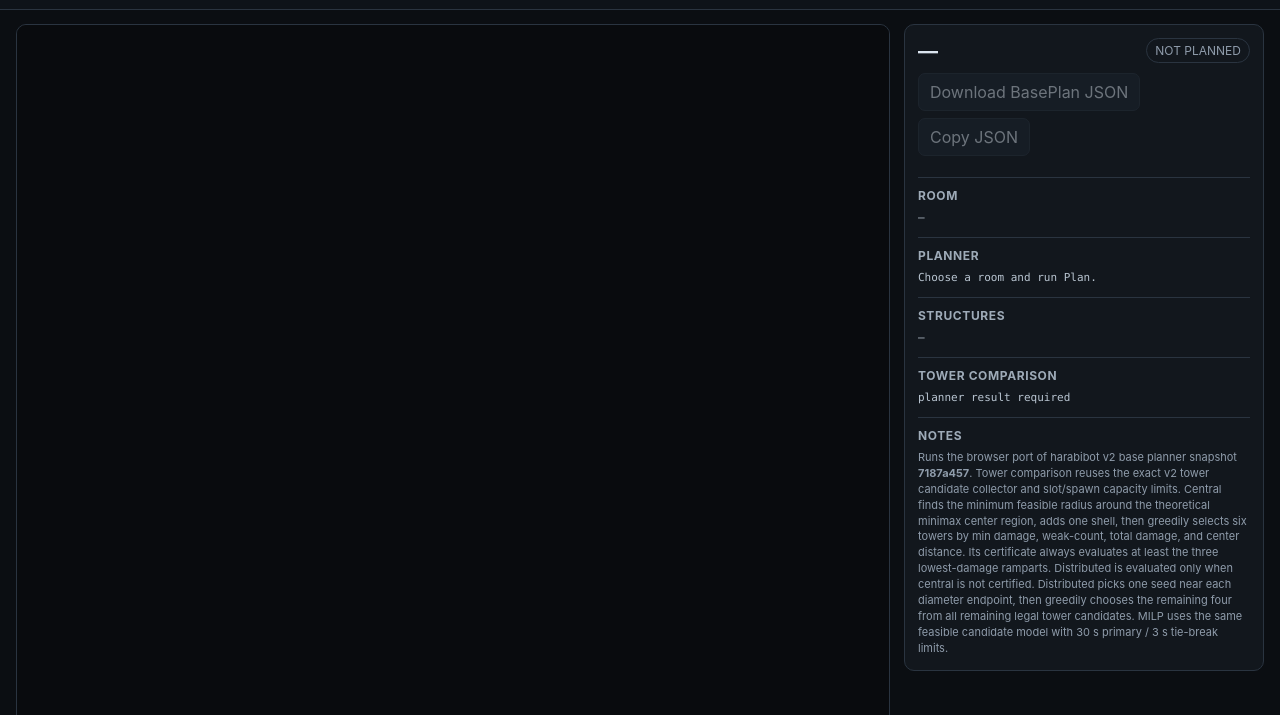
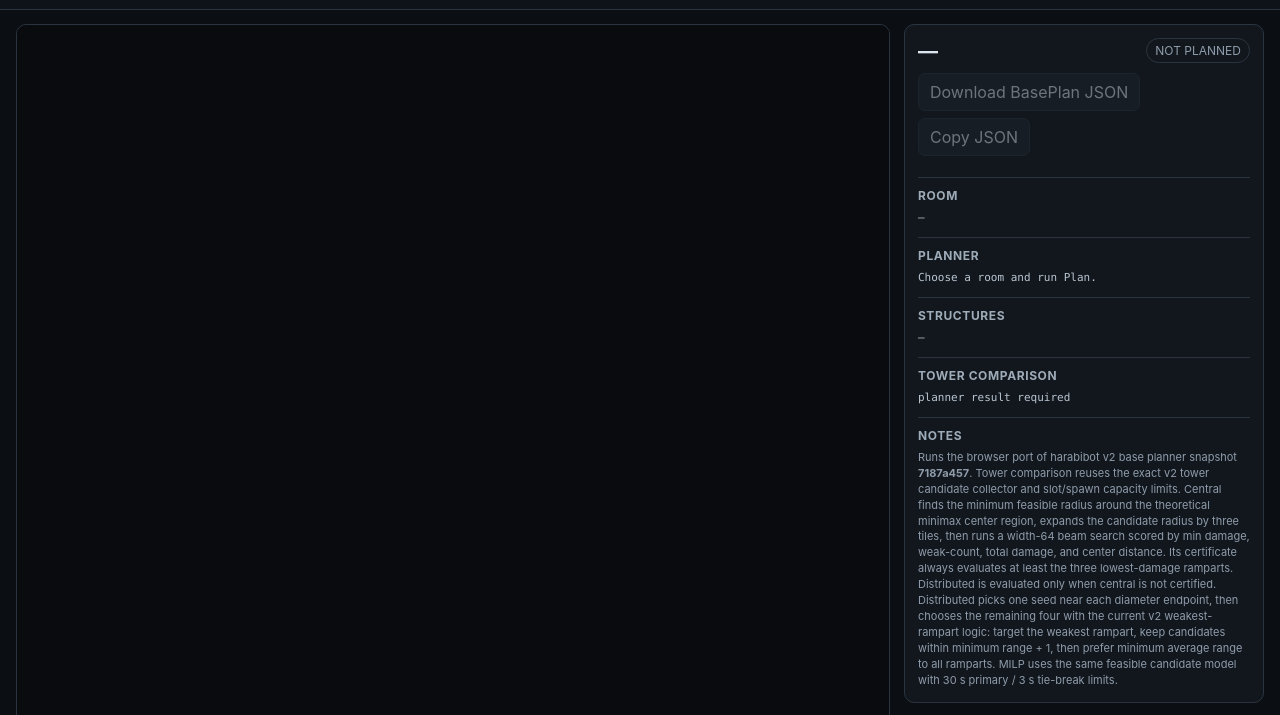
Before and after one commit to sy-harabi/screeps-harabibot_v2, a website: page experiment/tower-placement-comparison/index.html in a window 1280 px wide. Shown: the part 85-800 px from the top of the page. Drawn offline with Linux system fonts and the light colour scheme.

Commit message:
experiment: document beam and v2 distributed logic

```diff
--- a/experiment/tower-placement-comparison/index.html
+++ b/experiment/tower-placement-comparison/index.html
@@ -49,7 +49,7 @@ main{max-width:1500px;margin:auto;padding:14px 16px 30px}.controls{display:flex;
     <div class="section"><h3>Planner</h3><div id="plannerInfo" class="mono">Choose a room and run Plan.</div></div>
     <div class="section"><h3>Structures</h3><div id="counts" class="mono">—</div></div>
     <div class="section"><h3>Tower Comparison</h3><div id="towerOptInfo" class="mono">planner result required</div></div>
-    <div class="section"><h3>Notes</h3><div class="note">Runs the browser port of harabibot v2 base planner snapshot <b>7187a457</b>. Tower comparison reuses the exact v2 tower candidate collector and slot/spawn capacity limits. Central finds the minimum feasible radius around the theoretical minimax center region, adds one shell, then greedily selects six towers by min damage, weak-count, total damage, and center distance. Its certificate always evaluates at least the three lowest-damage ramparts. Distributed is evaluated only when central is not certified. Distributed picks one seed near each diameter endpoint, then greedily chooses the remaining four from all remaining legal tower candidates. MILP uses the same feasible candidate model with 30 s primary / 3 s tie-break limits.</div></div>
+    <div class="section"><h3>Notes</h3><div class="note">Runs the browser port of harabibot v2 base planner snapshot <b>7187a457</b>. Tower comparison reuses the exact v2 tower candidate collector and slot/spawn capacity limits. Central finds the minimum feasible radius around the theoretical minimax center region, expands the candidate radius by three tiles, then runs a width-64 beam search scored by min damage, weak-count, total damage, and center distance. Its certificate always evaluates at least the three lowest-damage ramparts. Distributed is evaluated only when central is not certified. Distributed picks one seed near each diameter endpoint, then chooses the remaining four with the current v2 weakest-rampart logic: target the weakest rampart, keep candidates within minimum range + 1, then prefer minimum average range to all ramparts. MILP uses the same feasible candidate model with 30 s primary / 3 s tie-break limits.</div></div>
   </div>
 </div>
 <div class="footer">Map data: live shardSeason room API. Structure sprites: admon84/screeps-room-planner (MIT). Extension rendering uses the official Screeps renderer extension texture/border assets and falls back to the same circle geometry if those assets cannot load.</div>
```
